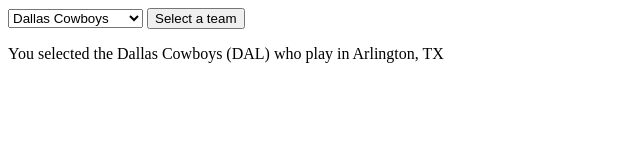
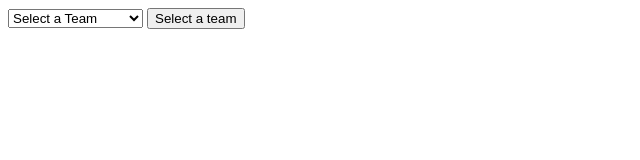
Before and after one commit to erics273/football, a plain HTML site: page index.html in a window 1280 px wide. Both pictures are taken after a click on the button "Select a team". Shown: the whole page, without its empty margins (0-640 px from the left). Drawn offline with Linux system fonts and the light colour scheme.

Commit message:
finsihed exercises

```diff
--- a/index.html
+++ b/index.html
@@ -7,16 +7,21 @@
 </head>
 <body>
 
-    <!-- added a select (dropdown list) to hold our football teams -->
-    <select id="footballSelect" name="footballSelect">
-    </select>
 
-    <!-- button to click to show the selected teams information -->
-    <button id="theButton">Select a team</button>
+    <!-- wrapping our form fields in an actual form -->
+    <form id="footballForm">
+        <!-- added a select (dropdown list) to hold our football teams -->
+        <select id="footballSelect" name="footballSelect">
+        </select>
+
+        <!-- button to click to show the selected teams information -->
+        <button>Select a team</button>
+    </form>
 
     <!-- this is a paragraph where we will display the information about the selected team -->
     <p id="results"></p>
 
+    <!-- include our JS file for this page -->
     <script src="scripts/index.js"></script>
 </body>
 </html>
--- a/scripts/index.js
+++ b/scripts/index.js
@@ -12,38 +12,68 @@ let teams = [
 //this is our windows.onload function that runs code once the dom is loaded
 window.onload = function(){
 
+    //call the function that loads the teams into the dropdown list we created
     initDropdown();
 
-    //grab our button off the page
-    let theButton = document.querySelector("#theButton");
+    //grab our button off the page using document.querySelector
+    let theForm = document.querySelector("#footballForm");
 
     //when our button is clicked call displayFootballTeam
-    theButton.addEventListener("click", displayFootballTeam);
+    theForm.addEventListener("submit", displayFootballTeam);
 
 }
 
 //this function will display the details about our football team
-function displayFootballTeam(){
+function displayFootballTeam(event){
+
+    //keep the form from reloading the page
+    event.preventDefault();
 
     //get the dropdown from the page
     let theDropdown = document.querySelector("#footballSelect");
-    //get the dropdown from the page
+
+    //get the paragraph from the page using document.querySelector
     let resultsParagraph = document.querySelector("#results");
 
     //get the index of the selected option in the dropdown
-    let selectedIndex = theDropdown.selectedIndex;
-    //get the team out of the teams array based on the index from the dropdown
-    let selectedTeam = teams[selectedIndex];
-    //put the info about the selected team in our paragraph
-    resultsParagraph.innerHTML = `You selected the ${selectedTeam.name} (${selectedTeam.code}) who play in ${selectedTeam.plays}`
+    let selectedIndex = theDropdown.selectedIndex - 1;
+
+
+    //if the defualt option was selected then the value will be ""
+    //if it's an empty string clear the team info
+    //otherwise display the team
+    if(theDropdown.value === ""){
+        resultsParagraph.innerHTML = "";
+    }else{
+
+        //get the team out of the teams array based on the index from the dropdown
+        let selectedTeam = teams[selectedIndex];
+
+         //put the info about the selected team in our paragraph
+        resultsParagraph.innerHTML = `You selected the ${selectedTeam.name} (${selectedTeam.code}) who play in ${selectedTeam.plays}`
+    }
+
 
 
 }
 
+//this function builds the options for the dropdwon from our array of objects (teams)
 function initDropdown(){
 
     //get the dropdown from the HTML document and assign it to a variable
     let theDropdown = document.querySelector("#footballSelect");
+
+    //create an HTML option element to serve as the defualt option for our team select
+    let defaultOption = document.createElement("option");
+
+    //set the textContent of the option to be "Select a Team"
+    defaultOption.textContent = "Select a Team";
+
+    //set the value of the option to an empty string ("")
+    defaultOption.value = "";
+
+    //add this default option to the select
+    theDropdown.appendChild(defaultOption);
 
     //get the total number of teams we have for use in the loop
     let numberOfTeams = teams.length;
@@ -51,16 +81,16 @@ function initDropdown(){
     //lets start looping over the teams
     for(let i=0; i < numberOfTeams; i++){
 
-        //lets create a new option
+        //lets create a new option using document.createElement
         let newOption = document.createElement("option");
 
         //set the textContent for our new option, what the user sees
-        newOption.textContent = teams[i].name
+        newOption.textContent = teams[i].name;
 
         //set the value for the option
-        newOption.value = teams[i].code
+        newOption.value = teams[i].code;
 
-        //add this option to the dropdown
+        //add this option to the dropdown using appendChild
         theDropdown.appendChild(newOption);
 
     }
```
